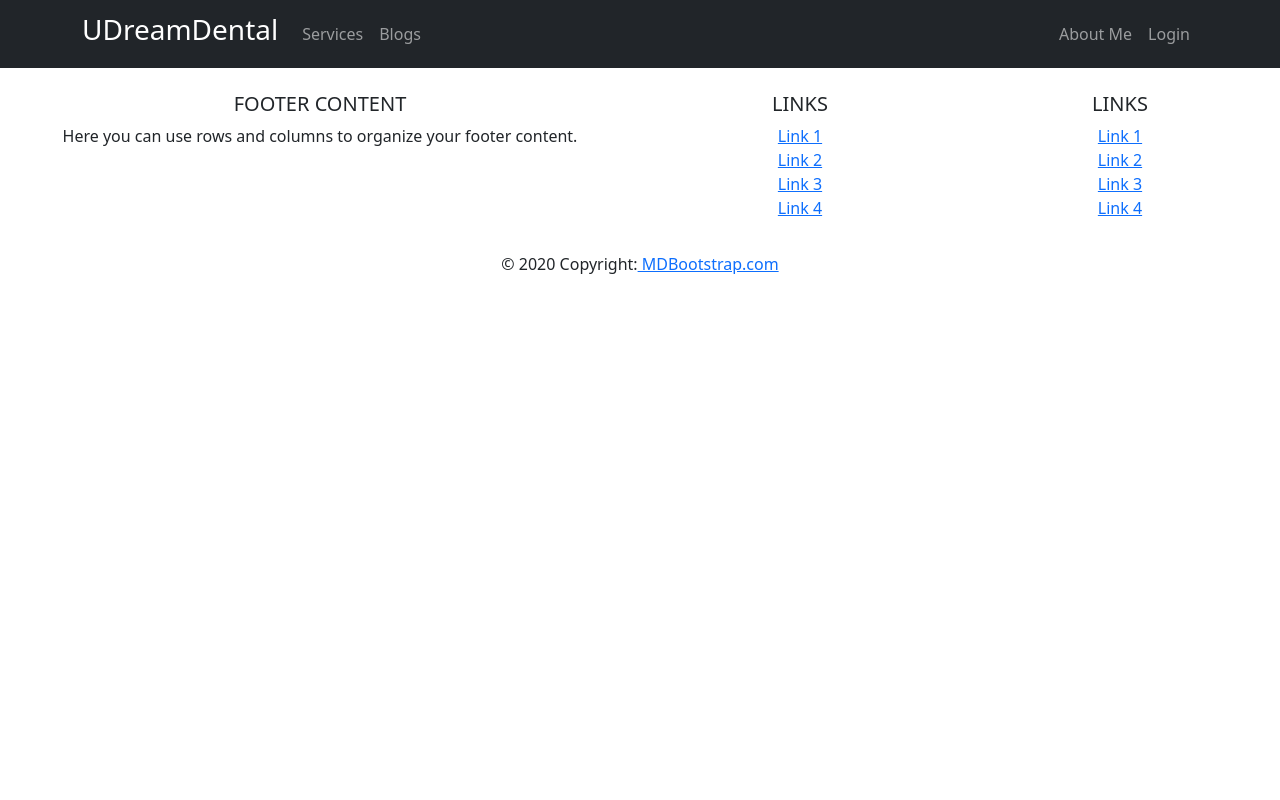
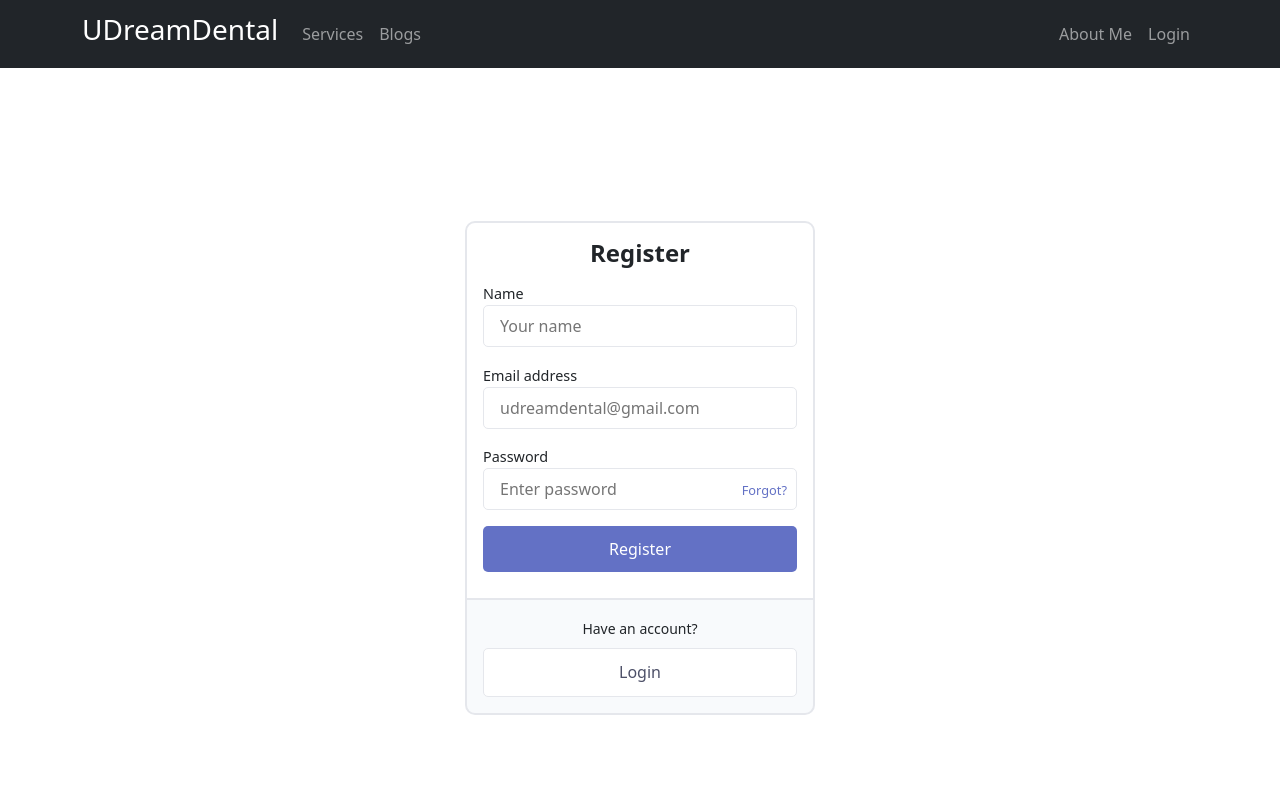
Before and after one commit to Rasel105/UDream_Dental, a React (Create React App) app: page /register in a window 1280 px wide. Shown: the top 800 px of the page. Built offline with nearby package versions, Linux system fonts and the light colour scheme.

Commit message:
two more service added and signup page added

```diff
--- a/src/App.js
+++ b/src/App.js
@@ -8,6 +8,7 @@ import ServiceDetail from './pages/ServiceDetail/ServiceDetail';
 import Footer from './pages/Shared/Footer/Footer';
 import Checkout from './pages/Checkout/Checkout';
 import Blogs from './pages/Blogs/Blogs';
+import Register from './pages/Login/Register.js/Register';
 
 function App() {
   return (
@@ -18,6 +19,7 @@ function App() {
         <Route path='/home' element={<Home />}></Route>
         <Route path='/aboutme' element={<About />}></Route>
         <Route path='/login' element={<Login />}></Route>
+        <Route path='/register' element={<Register />}></Route>
         <Route path='/service/:serviceId' element={<ServiceDetail />}></Route>
         <Route path='/checkout' element={<Checkout />}></Route>
         <Route path='/blog' element={<Blogs />}> </Route>
--- a/src/pages/Home/Service/Service.js
+++ b/src/pages/Home/Service/Service.js
@@ -8,11 +8,11 @@ const Service = ({ service }) => {
           navigate(`/checkout/${id}`)
      }
      return (
-          <div className="card text-center p-2 p-2 border-1 rounded-5">
+          <div className="card p-2 p-2 border-1 rounded-5">
                <img style={{ height: "200px", borderRadius: "10px" }} src={img} alt="" />
-               <div className="card-body p-4">
-                    <h5 className="card-title">{service_name}</h5>
-                    <p className="price">$ {price}</p>
+               <div className="card-body">
+                    <h4 className="card-title">{service_name}</h4>
+                    <h2 className="price">$ {price}</h2>
                     <p>{description}</p>
                </div>
                <p className="btn w-100 px-4 mx-auto">
--- a/src/pages/Login/Login/Login.js
+++ b/src/pages/Login/Login/Login.js
@@ -1,18 +1,14 @@
 import React from 'react';
+import { Link } from 'react-router-dom';
 import './Login.css'
 
 
 const Login = () => {
      return (
-          <div>
           <div class="content-body">
                <div class="form-wrapper">
                     <form class="bg-white">
                          <h1 class="text-title">Login</h1>
-                              <div class="field-group">
-                                   <label class="label" for="name">Name</label>
-                                   <input class="input" type="text" id="name" name="name" placeholder="Your name" />
-                              </div>
                          <div class="field-group">
                               <label class="label" for="txt-email">Email address</label>
                               <input class="input" type="email" id="txt-email" name="email" placeholder="udreamdental@gmail.com" />
@@ -29,9 +25,8 @@ const Login = () => {
                     </form>
 
                     <div class="bg-grey">
-                              <small class="link-about">Don't have an account? <a href="#about">Register</a></small>
-                              <a href="#register" class="link-register">Register</a>
-                         </div>
+                         <small class="link-about">Don't have an account?</small>
+                         <Link to="/register" class="link-register">Register</Link>
                     </div>
                </div>
           </div>
--- a/src/pages/Login/Register.js/Register.js
+++ b/src/pages/Login/Register.js/Register.js
@@ -1,11 +1,38 @@
 import React from 'react';
+import { Link } from 'react-router-dom';
 
 const Register = () => {
      return (
-          <div>
-               <h2>Register</h2>
+          <div class="content-body">
+               <div class="form-wrapper">
+                    <form class="bg-white">
+                         <h1 class="text-title">Register</h1>
+                         <div class="field-group">
+                              <label class="label" for="name">Name</label>
+                              <input class="input" type="text" id="name" name="name" placeholder="Your name" />
+                         </div>
+                         <div class="field-group">
+                              <label class="label" for="txt-email">Email address</label>
+                              <input class="input" type="email" id="txt-email" name="email" placeholder="udreamdental@gmail.com" />
+                         </div>
+                         <div class="field-group">
+                              <label class="label" for="txt-password">Password</label>
+                              <input class="input" type="password" id="txt-password" name="password" placeholder="Enter password" />
+                              <a href="#forgot" class="link-forgot">Forgot?</a>
+                         </div>
+
+                         <div class="field-group">
+                              <input class="btn-submit" type="submit" value="Register" />
+                         </div>
+                    </form>
+
+                    <div class="bg-grey">
+                         <small class="link-about">Have an account?</small>
+                         <Link to="/login" class="link-register">Login</Link>
+                    </div>
+               </div>
           </div>
-     );
+     )
 };
 
 export default Register;
```
Also changed, not shown: public/services.json (+8 -8 lines), src/images/services/Teeth-Filling.jpg (added), src/images/services/Teeth-Implant.jpg (added). Lines whose indentation alone changed are shown as unchanged.
